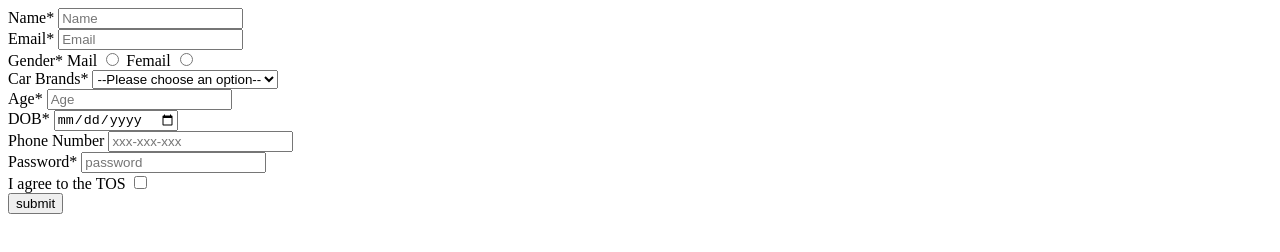
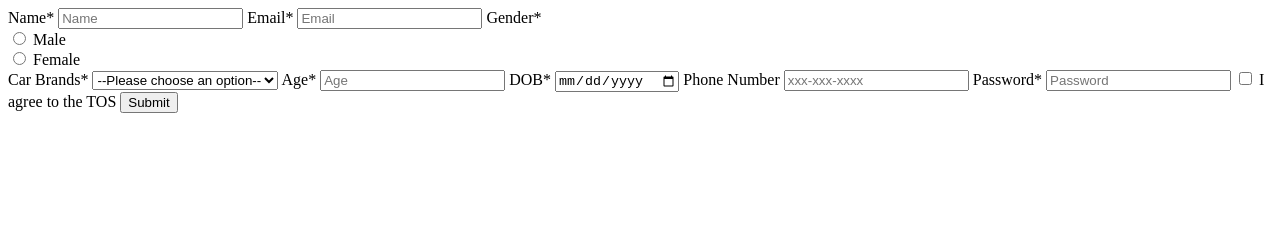
Before and after one commit to acciojob/signup-form-car-anitha-anii, a website: page main.html in a window 1280 px wide. Drawn offline with Linux system fonts and the light colour scheme.

Commit message:
created a submission

```diff
--- a/main.html
+++ b/main.html
@@ -8,64 +8,49 @@
 
 <body>
     <!-- the entire body must be written by student -->
-    <form method="post">
-        <div>
-            <lable for="Name">Name*</lable>
-            <input type="text" name="name" id="name" placeholder="Name" required>
-        </div>
-        <div>
-            <lable for="email">Email*</lable>
-            <input type="email" name="email" id="email" placeholder="Email" required>
-        </div>
-        <div>
 
-            <lable for="Gender">Gender*</lable>
-            <lable for="gender_m">Mail</lable>
-            <input type="radio" name="gender" id="gender_m" required>
-            <lable for="gender_f">Femail</lable>
-            <input type="radio" name="gender" id="gender_f" required>
-
-        </div>
-        <label for="cars">Car Brands*</label>
-        <select>
-			<option value="" id="cars">--Please choose an option--</option>
-			<option value="bmw">BMW</option>
-			<option value="audi">Audi</option>
-			<option value="mercedez">Mercedez</option>
-		</select>
-        <div>
-            <label for="Age">Age*</label>
-            <input type="number" name="number" id="age" placeholder="Age" required>
-        </div>
-        <div>
-            <label for="DOB">DOB*</label>
-            <input type="date" name="date" id="dob" required>
-        </div>
-
-        <div>
-            <label for="tel">Phone Number</label>
-            <input type="tel" name="tel" id="tel" placeholder="xxx-xxx-xxx">
-        </div>
-        <div>
-            <label for="password">Password*</label>
-            <input type="password" name="password" id="password" placeholder="password" required>
-        </div>
-        <div>
-
-            <label for="checkbox"> I agree to the TOS</label>
-            <input type="checkbox" name="checkbox" id="tos" required>
-        </div>
-
-        <div>
-            <!-- <input type="submit" value="submit"> -->
-            <button type="submit">submit</button>
-        </div>
-
-
-
-    </form>
     <script type="text/javascript" src="./script.js">
     </script>
+
+	<form method="POST" action="/signup">
+  <label for="name">Name*</label>
+  <input type="text" id="name" name="name" placeholder="Name" required>
+
+  <label for="email">Email*</label>
+  <input type="email" id="email" name="email" placeholder="Email" required>
+
+  <label for="gender">Gender*</label><br>
+  <input type="radio" id="gender_m" name="gender" value="Male" required>
+  <label for="gender_m">Male</label><br>
+  <input type="radio" id="gender_f" name="gender" value="Female" required>
+  <label for="gender_f">Female</label><br>
+
+  <label for="cars">Car Brands*</label>
+  <select id="cars" name="cars" required>
+    <option value="" selected disabled>--Please choose an option--</option>
+    <option value="BMW">BMW</option>
+    <option value="Audi">Audi</option>
+    <option value="Mercedez">Mercedez</option>
+  </select>
+
+  <label for="age">Age*</label>
+  <input type="number" id="age" name="age" placeholder="Age" required>
+
+  <label for="dob">DOB*</label>
+  <input type="date" id="dob" name="dob" required>
+
+  <label for="tel">Phone Number</label>
+  <input type="tel" id="tel" name="tel" placeholder="xxx-xxx-xxxx">
+
+  <label for="password">Password*</label>
+  <input type="password" id="password" name="password" placeholder="Password" required>
+
+  <input type="checkbox" id="tos" name="tos" value="agreed" required>
+  <label for="tos">I agree to the TOS</label>
+
+  <input type="submit" value="Submit">
+</form>
+
 
 </body>
 
```
